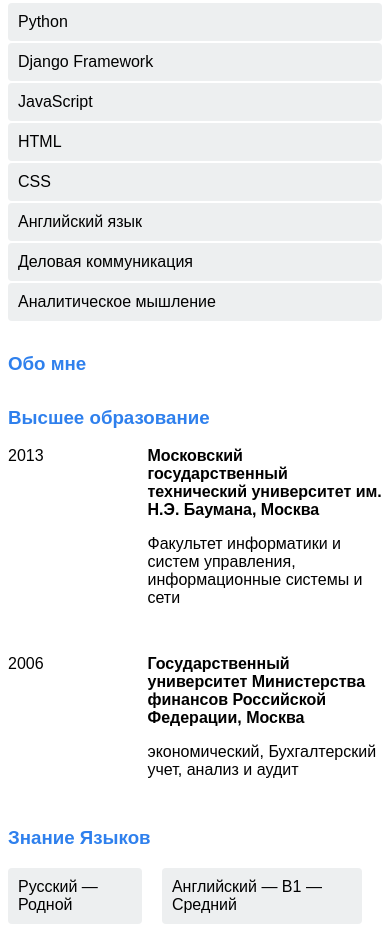
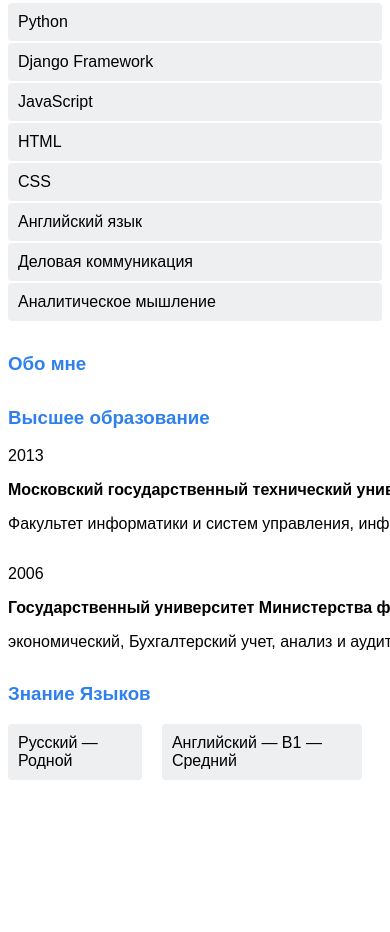
Before and after one commit to FrolovAS1984/Resume, a plain HTML site: page index.html in a window 390 px wide. Shown: the part 2227-3159 px from the top of the page. After the commit the page ends 3015 px from the top, so only its background shows below. Drawn offline with Linux system fonts and the light colour scheme; a web font is replaced by a local one.

Commit message:
change 19.08

```diff
--- a/css/index.css
+++ b/css/index.css
@@ -19,11 +19,9 @@ html {
 
 .header-container {
     height: 70px;
+    width: 100%;
     background-color: var(--color-dark);
-
-
 }
-
 .menu {
     display: flex;
     align-items: center;
@@ -31,10 +29,8 @@ html {
     margin: 0 auto;
     height: 70px;
 }
-
 .logo img {
     width: 50px;
-
 }
 
 .elem-1 {
@@ -51,8 +47,6 @@ html {
     margin: 0 auto;
 }
 
-
-
 h1 {
     color: var(--color-blue);
     margin-bottom: 0.25em;
@@ -63,7 +57,6 @@ h2 {
     font-size: 1em;
     margin-top: 0;
     margin-bottom: 1em;
-
 }
 h3 {
     color: var(--color-blue);
@@ -73,6 +66,7 @@ a {
     color: var(--color-blue);
     text-decoration: none;
 }
+
 
 
 .about {
@@ -108,18 +102,14 @@ a {
 .experience {
     display: flex;
     margin-bottom: 2em;
-
 }
-
 .experience__date {
     width: 160px;
     margin-bottom: 1em;
     margin-right: 100px;
-
 }
 .experience__description {
     width: 950px;
-
 }
 .experience__company {
     margin-bottom: 1em;
@@ -128,34 +118,29 @@ a {
 .experience__name {
     font-weight: bold;
     margin-bottom: 1em;
+}
 
-}
 
 .skills {
     margin-top: 2em;
 }
-
 .skills-container {
-
     display: grid;
     grid-template-columns: repeat(auto-fit, minmax(200px, 1fr));
     grid-template-rows: auto;
     grid-gap: 0.5vw;
-
 }
-
 .skills-item {
     background-color: var(--color-light_grey);
     border-radius: 4px;
     border: 1px;
     padding: 10px;
+}
 
-}
 
 .description {
     margin-top: 2em;
 }
-
 .collapsible {
     cursor: pointer;
     outline: none;
@@ -173,34 +158,30 @@ a {
     display: flex;
     margin-bottom: 2em;
 }
-
 .education__date {
     width: 160px;
     margin-bottom: 1em;
     margin-right: 100px;
-
 }
 .education__description {
     width: 950px;
-
 }
 .education__company {
     margin-bottom: 1em;
     font-weight: bold;
 }
 .education__specialization {
-
     margin-bottom: 1em;
 }
+
+
 
 .lang {
     margin-top: 2em;
 }
-
 .lang-container {
     display: flex;
 }
-
 .lang-item {
     background-color: var(--color-light_grey);
     border-radius: 4px;
@@ -208,12 +189,14 @@ a {
     position: relative;
     margin-right: 20px;
     padding: 10px;
-
 }
 
 @media all and (max-width: 700px) {
     .experience {
         display: block;
     }
+    .education {
+        display: block;
+    }
 
 }
```
